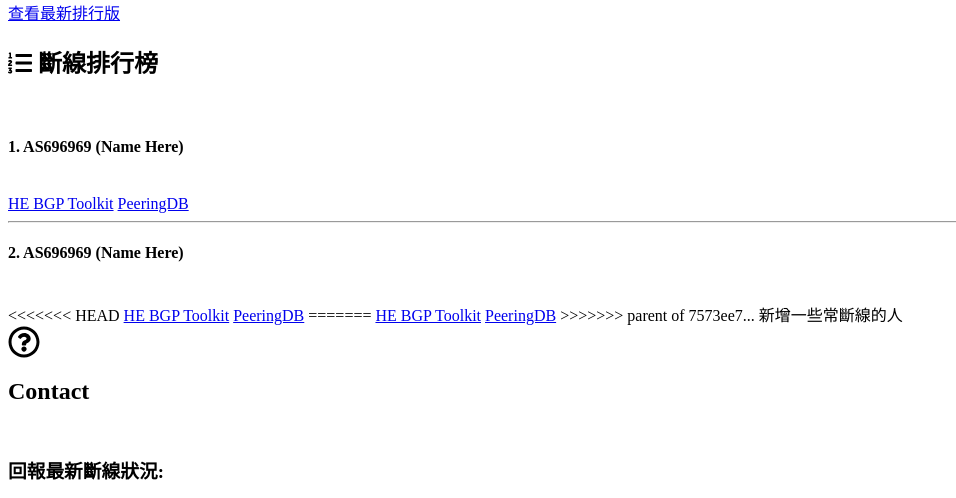
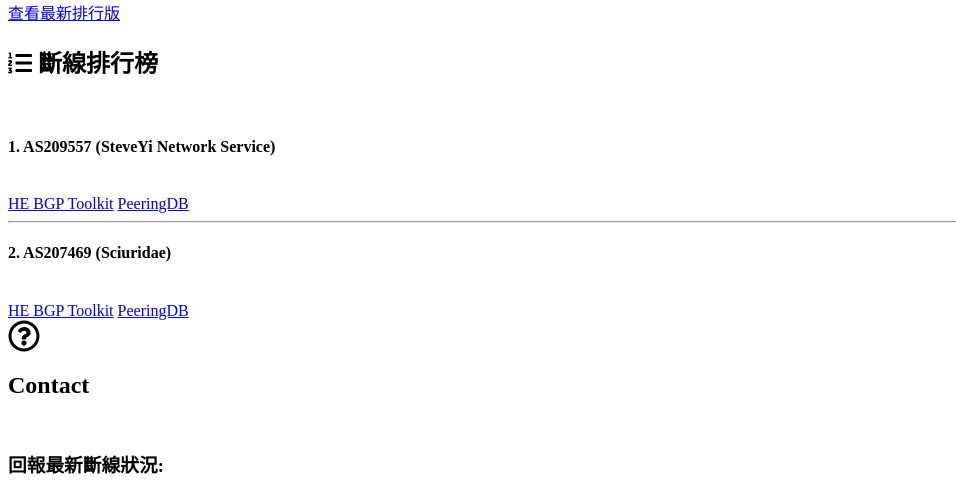
Before and after one commit to yuna0x0/xn--lfv405c.com, a website: page index.html in a window 1280 px wide. Shown: the part 575-1073 px from the top of the page, without its empty margins (0-956 px from the left). Drawn offline with nearby package versions, Linux system fonts and the light colour scheme; a web font is replaced by a local one.

Commit message:
新增一些常斷線的人
小易以身作則，資料來源來自海豹

Co-Authored-By: Li-Heng Yu <5138409+seadog007@users.noreply.github.com>

```diff
--- a/index.html
+++ b/index.html
@@ -62,20 +62,15 @@
                         <h1 class="text-white mb-4"><i class="fas fa-list-ol"></i> 斷線排行榜</h1>
                         <br>
                         <div class="card py-4">
-                            <h4>1. AS696969 (Name Here)</h4>
+                            <h4>1. AS209557 (SteveYi Network Service)</h4>
                             <br>
-                            <a href="https://bgp.he.net/AS696969">HE BGP Toolkit</a>
-                            <a href="https://www.peeringdb.com/net/0">PeeringDB</a>
+                            <a href="https://bgp.he.net/AS209557">HE BGP Toolkit</a>
+                            <a href="https://www.peeringdb.com/asn/209557">PeeringDB</a>
                             <hr>
-                            <h4>2. AS696969 (Name Here)</h4>
+                            <h4>2. AS207469 (Sciuridae)</h4>
                             <br>
-<<<<<<< HEAD
                             <a href="https://bgp.he.net/AS207469">HE BGP Toolkit</a>
                             <a href="https://www.peeringdb.com/asn/207469">PeeringDB</a>
-=======
-                            <a href="https://bgp.he.net/AS696969">HE BGP Toolkit</a>
-                            <a href="https://www.peeringdb.com/net/0">PeeringDB</a>
->>>>>>> parent of 7573ee7... 新增一些常斷線的人
                             <br>
                         </div>
                     </div>
```
